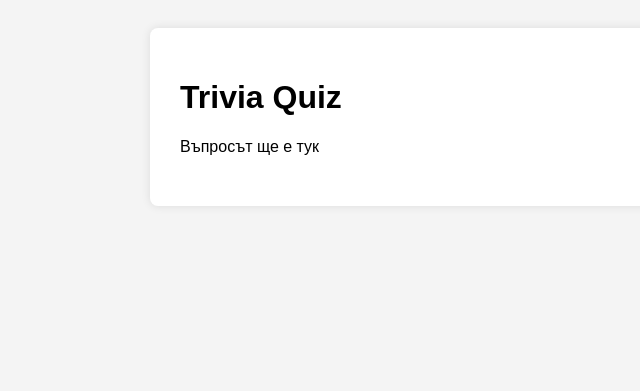
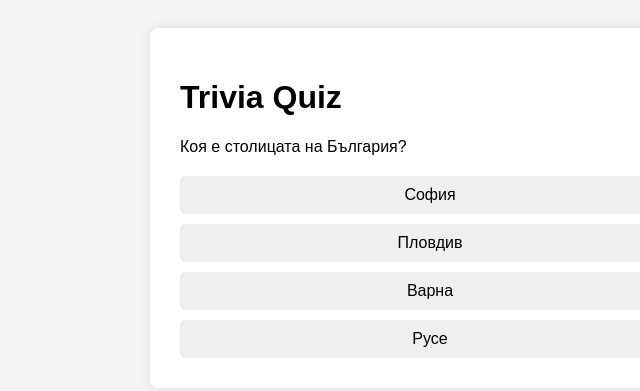
Before and after one commit to tedkatapetrov1/Projects, a plain HTML site: page Quizz app/index.html in a window 1280 px wide. Shown: the whole page, without its empty margins (210-850 px from the left). Drawn offline with Linux system fonts and the light colour scheme.

Commit message:
adding the questions.js file in the html to load and making script.js more readibly

```diff
--- a/Quizz app/index.html
+++ b/Quizz app/index.html
@@ -1,11 +1,13 @@
 <!DOCTYPE html>
 <html lang="bg">
+
 <head>
     <meta charset="UTF-8">
     <meta name="viewport" content="width=device-width, initial-scale=1.0">
     <title>Trivia Quiz</title>
     <link rel="stylesheet" href="style.css">
 </head>
+
 <body>
     <div class="quiz-container">
         <h1>Trivia Quiz</h1>
@@ -19,6 +21,8 @@
             <button onclick="startQuiz()">Играй отново</button>
         </div>
     </div>
+    <script src="questions.js"></script>
     <script src="script.js"></script>
 </body>
+
 </html>
--- a/Quizz app/script.js
+++ b/Quizz app/script.js
@@ -87,3 +87,5 @@
 }
 
 startQuiz();
+
+console.log(questions);
```
Lines whose indentation alone changed are shown as unchanged.
